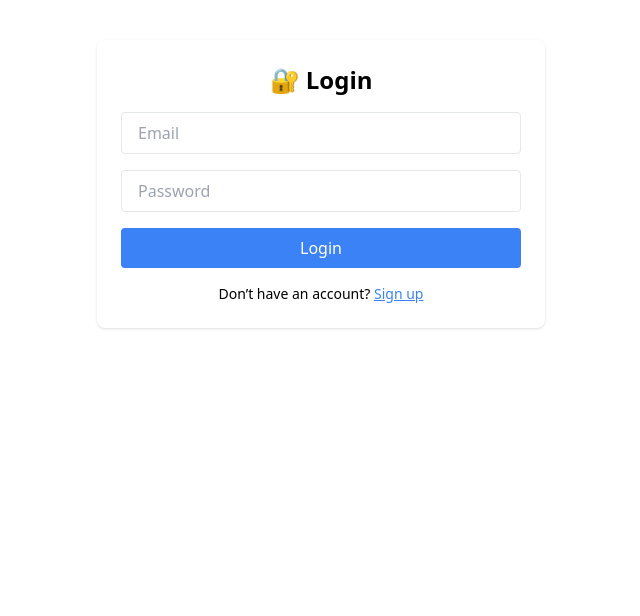
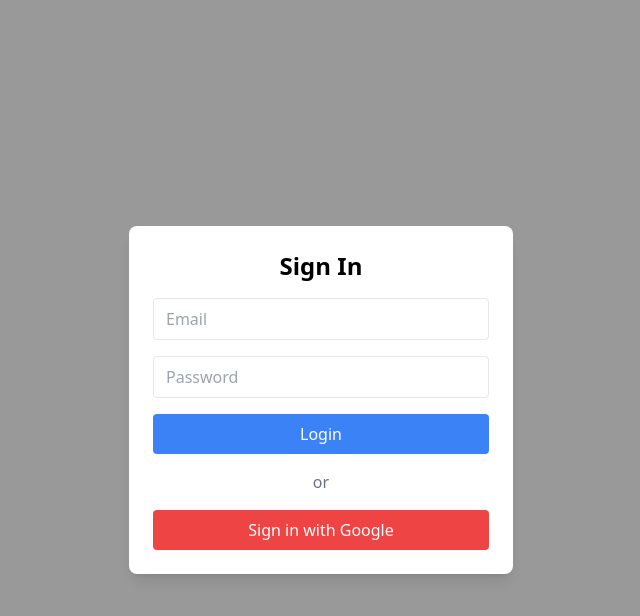
Before and after one commit to L-Praveen36/LostFound, a React (Create React App) app: page /login in a window 1280 px wide. Shown: the top 616 px of the page, without its empty margins (319-959 px from the left). Built offline with nearby package versions, Linux system fonts and the light colour scheme; no server answers.

Commit message:
Final changes before deployment

```diff
--- a/src/App.js
+++ b/src/App.js
@@ -96,6 +96,8 @@ function HomePage() {
   </div>
 </header>
 
+{showLogin && <Login onClose={() => setShowLogin(false)} />}
+
 
       {/* Upload Button */}
       <div className="text-center mb-6">
--- a/src/components/Login.js
+++ b/src/components/Login.js
@@ -1,52 +1,82 @@
-import React, { useState } from 'react';
-import { auth } from '../firebase';
-import { signInWithEmailAndPassword } from 'firebase/auth';
-import { useNavigate } from 'react-router-dom';
+// src/components/Login.js
+import React, { useRef } from 'react';
+import { signInWithEmailAndPassword, signInWithPopup } from 'firebase/auth';
+import { auth, googleProvider } from '../firebase';
+//import { useNavigate } from 'react-router-dom';
 
-const Login = () => {
-  const [email, setEmail] = useState('');
-  const [password, setPassword] = useState('');
-  const [error, setError] = useState('');
-  const navigate = useNavigate();
+const Login = ({ onClose }) => {
+  //const navigate = useNavigate();
+  const emailRef = useRef();
+  const passwordRef = useRef();
+  const modalRef = useRef();
 
   const handleLogin = async (e) => {
     e.preventDefault();
-    setError('');
     try {
-      await signInWithEmailAndPassword(auth, email, password);
-      navigate('/');
-    } catch (err) {
-      setError(err.message);
+      await signInWithEmailAndPassword(auth, emailRef.current.value, passwordRef.current.value);
+      onClose();
+    } catch (error) {
+      alert(error.message);
+    }
+  };
+
+  const handleGoogleLogin = async () => {
+    try {
+      await signInWithPopup(auth, googleProvider);
+      onClose();
+    } catch (error) {
+      alert(error.message);
+    }
+  };
+
+  const handleOutsideClick = (e) => {
+    if (modalRef.current && !modalRef.current.contains(e.target)) {
+      onClose();
     }
   };
 
   return (
-    <div className="max-w-md mx-auto mt-10 bg-white p-6 rounded-lg shadow">
-      <h2 className="text-2xl font-bold text-center mb-4">🔐 Login</h2>
-      {error && <p className="text-red-500 mb-2">{error}</p>}
+    <div
+      className="fixed inset-0 bg-black bg-opacity-40 z-50 flex justify-center items-center px-4"
+      onClick={handleOutsideClick}
+    >
+      <div
+        ref={modalRef}
+        className="bg-white p-6 rounded-lg shadow-lg max-w-sm w-full"
+      >
+        <h2 className="text-2xl font-bold mb-4 text-center">Sign In</h2>
         <form onSubmit={handleLogin} className="space-y-4">
           <input
             type="email"
             placeholder="Email"
-          className="w-full px-4 py-2 border rounded"
-          onChange={(e) => setEmail(e.target.value)}
+            ref={emailRef}
+            className="w-full border px-3 py-2 rounded"
             required
           />
           <input
             type="password"
             placeholder="Password"
-          className="w-full px-4 py-2 border rounded"
-          onChange={(e) => setPassword(e.target.value)}
+            ref={passwordRef}
+            className="w-full border px-3 py-2 rounded"
             required
           />
-        <button className="w-full bg-blue-500 text-white py-2 rounded hover:bg-blue-600">
+          <button
+            type="submit"
+            className="w-full bg-blue-500 text-white py-2 rounded hover:bg-blue-600"
+          >
             Login
           </button>
         </form>
-      <p className="text-sm mt-4 text-center">
-        Don’t have an account?{' '}
-        <a href="/signup" className="text-blue-500 underline">Sign up</a>
-      </p>
+
+        <div className="my-4 text-center text-gray-500">or</div>
+
+        <button
+          onClick={handleGoogleLogin}
+          className="w-full bg-red-500 text-white py-2 rounded hover:bg-red-600"
+        >
+          Sign in with Google
+        </button>
+      </div>
     </div>
   );
 };
--- a/src/components/Signup.js
+++ b/src/components/Signup.js
@@ -1,35 +1,58 @@
-import React, { useState } from 'react';
-import { auth } from '../firebase';
-import { createUserWithEmailAndPassword } from 'firebase/auth';
-import { useNavigate } from 'react-router-dom';
+import React, { useRef, useState } from 'react';
+import { auth, googleProvider } from '../firebase';
+import { createUserWithEmailAndPassword, signInWithPopup } from 'firebase/auth';
+//import { useNavigate } from 'react-router-dom';
 
-const Signup = () => {
+const Signup = ({ onClose }) => {
+  const modalRef = useRef();
   const [email, setEmail] = useState('');
   const [password, setPassword] = useState('');
   const [error, setError] = useState('');
-  const navigate = useNavigate();
+ // const navigate = useNavigate();
 
   const handleSignup = async (e) => {
     e.preventDefault();
     setError('');
     try {
       await createUserWithEmailAndPassword(auth, email, password);
-      alert('✅ Signup successful! You can now log in.');
-      navigate('/login');
+      alert('✅ Signup successful!');
+      onClose(); // close modal
     } catch (err) {
       setError(err.message);
     }
   };
 
+  const handleGoogleSignup = async () => {
+    try {
+      await signInWithPopup(auth, googleProvider);
+      alert('✅ Signed in with Google');
+      onClose();
+    } catch (err) {
+      setError(err.message);
+    }
+  };
+
+  const handleOutsideClick = (e) => {
+    if (modalRef.current && !modalRef.current.contains(e.target)) {
+      onClose();
+    }
+  };
+
   return (
-    <div className="max-w-md mx-auto mt-10 bg-white p-6 rounded-lg shadow">
-      <h2 className="text-2xl font-bold text-center mb-4">📝 Signup</h2>
-      {error && <p className="text-red-500 mb-2">{error}</p>}
+    <div
+      className="fixed inset-0 bg-black bg-opacity-40 z-50 flex justify-center items-center px-4"
+      onClick={handleOutsideClick}
+    >
+      <div ref={modalRef} className="bg-white p-6 rounded-lg shadow-lg max-w-sm w-full">
+        <h2 className="text-2xl font-bold mb-4 text-center">📝 Signup</h2>
+        {error && <p className="text-red-500 text-sm mb-2">{error}</p>}
+
         <form onSubmit={handleSignup} className="space-y-4">
           <input
             type="email"
             placeholder="Email"
             className="w-full px-4 py-2 border rounded"
+            value={email}
             onChange={(e) => setEmail(e.target.value)}
             required
           />
@@ -37,17 +60,34 @@ const Signup = () => {
             type="password"
             placeholder="Password"
             className="w-full px-4 py-2 border rounded"
+            value={password}
             onChange={(e) => setPassword(e.target.value)}
             required
           />
-        <button className="w-full bg-green-500 text-white py-2 rounded hover:bg-green-600">
+          <button
+            type="submit"
+            className="w-full bg-green-500 text-white py-2 rounded hover:bg-green-600"
+          >
             Sign Up
           </button>
         </form>
+
+        <div className="my-4 text-center text-gray-500">or</div>
+
+        <button
+          onClick={handleGoogleSignup}
+          className="w-full bg-red-500 text-white py-2 rounded hover:bg-red-600"
+        >
+          Sign up with Google
+        </button>
+
         <p className="text-sm mt-4 text-center">
           Already have an account?{' '}
-        <a href="/login" className="text-blue-500 underline">Login</a>
+          <a href="/login" className="text-blue-500 underline">
+            Login
+          </a>
         </p>
+      </div>
     </div>
   );
 };
--- a/src/firebase.js
+++ b/src/firebase.js
@@ -1,5 +1,5 @@
 import { initializeApp } from "firebase/app";
-import { getAuth } from "firebase/auth";
+import { getAuth ,GoogleAuthProvider } from "firebase/auth";
 
 // ✅ Your web app's Firebase configuration
 const firebaseConfig = {
@@ -17,3 +17,4 @@ const app = initializeApp(firebaseConfig);
 
 // ✅ Export auth instance to use in AuthContext
 export const auth = getAuth(app);
+export const googleProvider = new GoogleAuthProvider();
```
Lines whose indentation alone changed are shown as unchanged.
